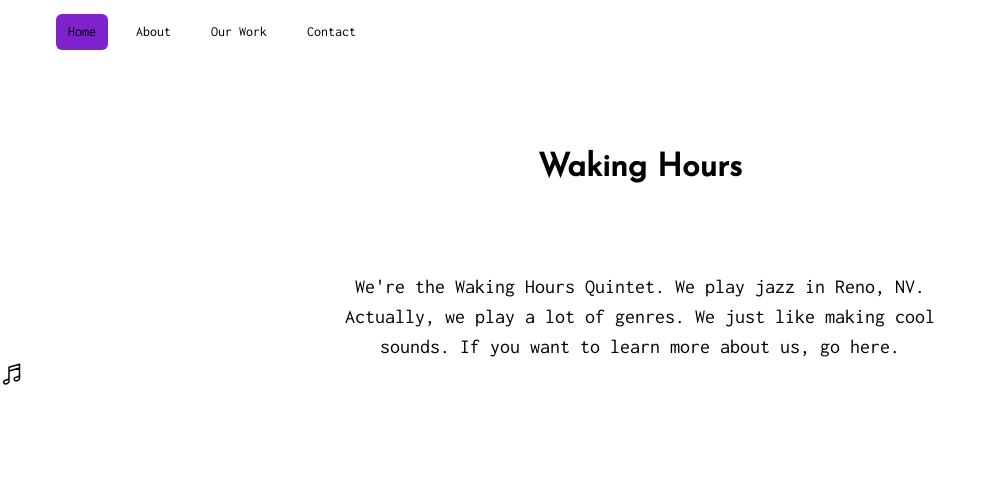
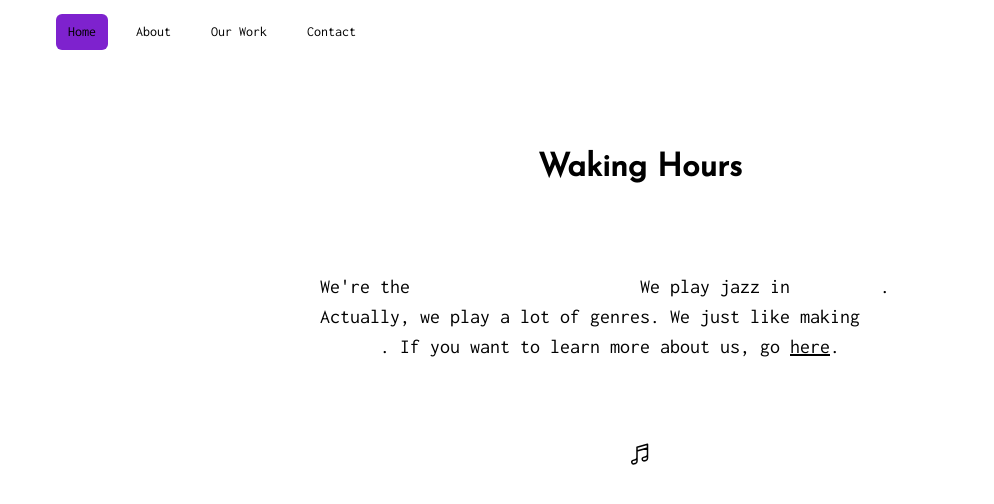
Before and after one commit to dvub/whq-site, a Next.js app: page / in a window 1280 px wide. Shown: the top 504 px of the page, without its empty margins (0-994 px from the left). Built offline with nearby package versions, Linux system fonts and the light colour scheme.

Commit message:
style changes

```diff
--- a/components/musicnote.tsx
+++ b/components/musicnote.tsx
@@ -1,10 +1,10 @@
 const MusicNote = () => {
     return (
-        <div>
+
             <svg xmlns="http://www.w3.org/2000/svg" fill="none" viewBox="0 0 24 24" strokeWidth={1.5} stroke="currentColor" className="w-6 h-6">
                 <path strokeLinecap="round" strokeLinejoin="round" d="M9 9l10.5-3m0 6.553v3.75a2.25 2.25 0 01-1.632 2.163l-1.32.377a1.803 1.803 0 11-.99-3.467l2.31-.66a2.25 2.25 0 001.632-2.163zm0 0V2.25L9 5.25v10.303m0 0v3.75a2.25 2.25 0 01-1.632 2.163l-1.32.377a1.803 1.803 0 01-.99-3.467l2.31-.66A2.25 2.25 0 009 15.553z" />
             </svg>
-        </div>
+
 
 
     );
--- a/pages/index.tsx
+++ b/pages/index.tsx
@@ -1,17 +1,40 @@
 import Link from "next/link";
-import MusicNote from '../components/musicnote'
+import MusicNote from "../components/musicnote";
 import { useEffect, useState } from "react";
 
 export default function Home() {
   return (
     <div>
-      <h1 style={{ marginTop: '10vh' }}>Waking Hours</h1>
-      <div>
-        <p style={{ maxWidth: '50vw', textAlign: 'center', margin: 'auto', marginTop: '10vh' }}>
-          We&apos;re the Waking Hours Quintet. We play jazz in Reno, NV. Actually, we play a lot of genres. We just like making cool sounds. If you want to learn more about us, go <Link href={'/about'}>here</Link>.
+      <h1 style={{ marginTop: "10vh" }}>Waking Hours</h1>
+      <div className="gradient">
+        <p
+          style={{
+            maxWidth: "50vw",
+            textAlign: "left",
+            margin: "auto",
+            marginTop: "10vh",
+          }}
+        >
+          We&apos;re the <b>Waking Hours Quintet.</b>
+          &nbsp;We play jazz in <b>Reno, NV</b>. Actually, we play a lot of
+          genres. We just like making <b>cool sounds</b>. If you want to learn
+          more about us, go&nbsp;
+          <Link href={"/about"}>
+            <u>here</u>
+          </Link>
+          .
         </p>
       </div>
-      <div style={{margin: 'auto', width: '100%', textAlign:'center'}}><MusicNote/></div>
+      <div
+        style={{
+          display: "flex",
+          marginTop: "10vh",
+          alignItems: "center",
+          justifyContent: "center",
+        }}
+      >
+        <MusicNote />
+      </div>
     </div>
-  )
+  );
 }
--- a/styles/globals.css
+++ b/styles/globals.css
@@ -7,6 +7,11 @@
   :root {
     --background-color: #121212;
     --text-color: #FFFFFF;
+    --primary: #7C00CF;
+    --secondary: #35F2CC;
+    --selected: #1f0033;
+    --hover: #d699ff;
+
   }
 }
 
@@ -26,5 +31,13 @@ h1 {
 
 }
 p {
-  font-size: 20px
+  font-size: 20px;
 }
+
+b {
+  background: var(--primary);
+  background: linear-gradient(to right, var(--primary) 0%, var(--secondary) 100%);
+  -webkit-background-clip: text;
+  -webkit-text-fill-color: transparent;
+  background-attachment: fixed;
+}
```
